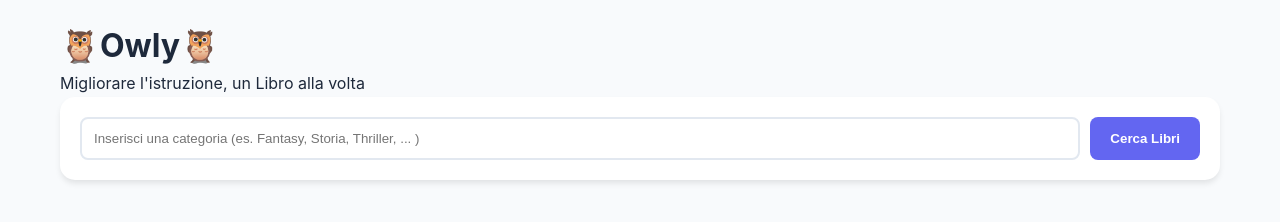
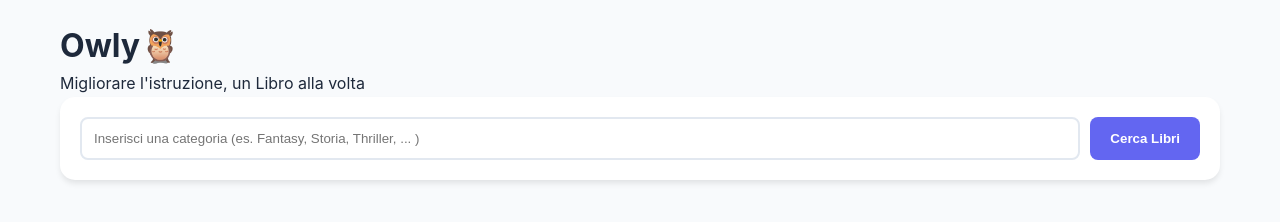
Before and after one commit to gcangemi1997-coder/Owly-App, a website built with Vite: page index.html in a window 1280 px wide. Built offline with nearby package versions, Linux system fonts and the light colour scheme.

Commit message:
Remove emoji from header title

```diff
--- a/index.html
+++ b/index.html
@@ -35,7 +35,7 @@
     <div id="app">
       <main class="container">
         <header>
-          <h1>🦉Owly🦉</h1>
+          <h1>Owly🦉</h1>
           <p>Migliorare l'istruzione, un Libro alla volta</p>
         </header>
         <section class="search-box">
```
